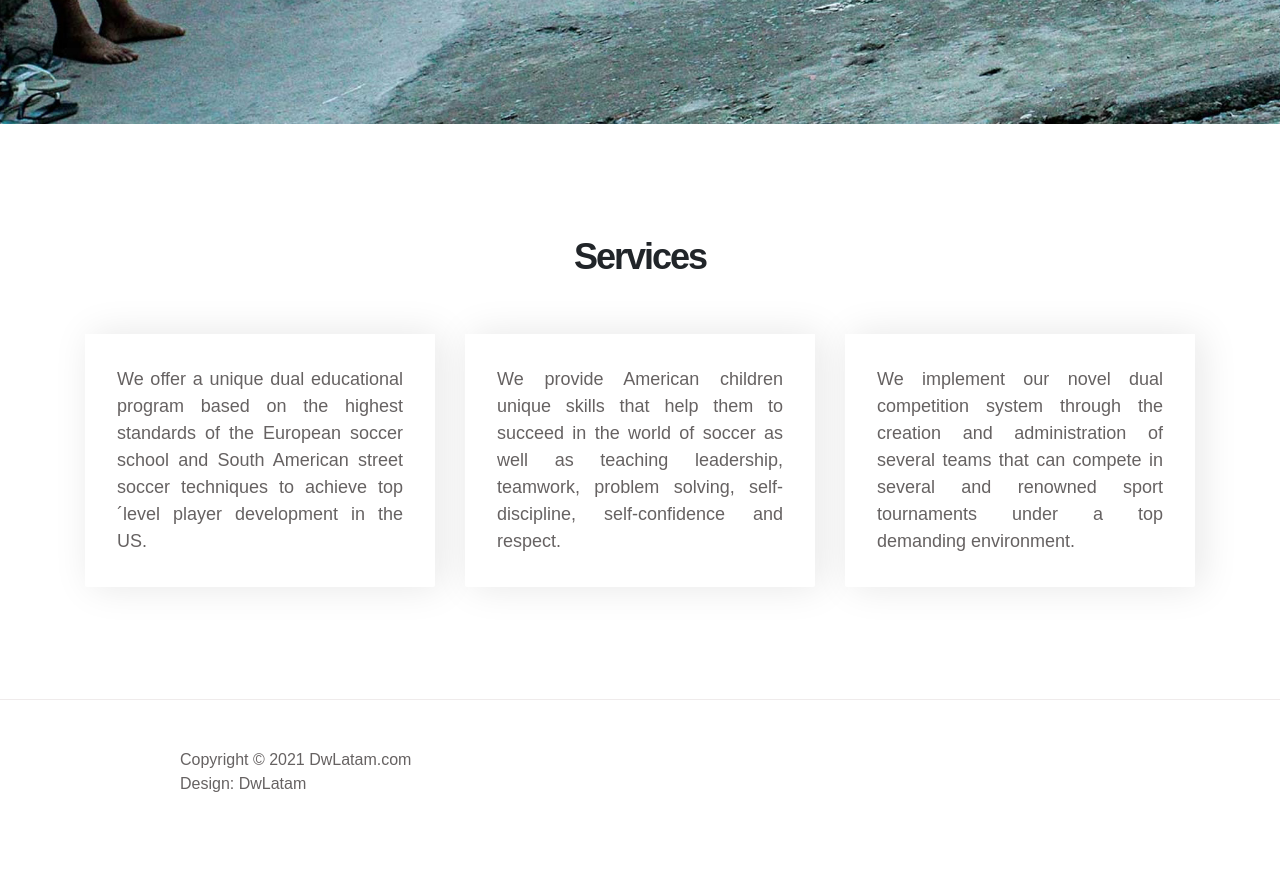
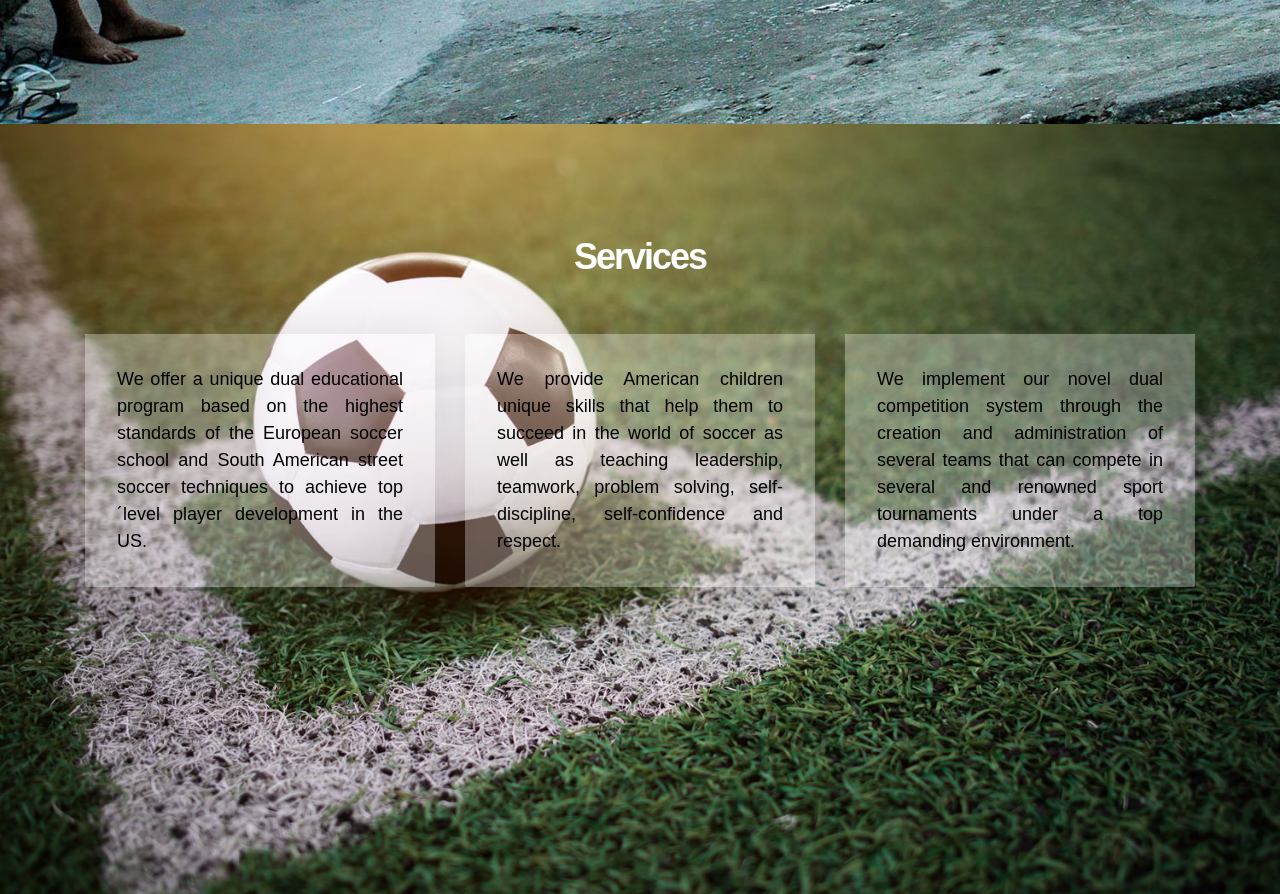
Before and after one commit to ManuHDev/centroitalomiamifc, a plain HTML site: page index.html in a window 1280 px wide. Shown: the part 2340-3234 px from the top of the page. Drawn offline with Linux system fonts and the light colour scheme; a web font is replaced by a local one.

Commit message:
4 ajustes David

```diff
--- a/css/tooplate-gymso-style.css
+++ b/css/tooplate-gymso-style.css
@@ -47,6 +47,7 @@ ICM INTERNATIONAL CORPORATE MANAGEMENT LLC
     --gray-color:           #909090;
     --link-color:           #404040;
     --p-color:              #666262;
+    --p2-color:             #000000;
 
     --base-font-family:     'Plain', sans-serif;
     --base-font-familyICM:  'AgencyFb';
@@ -143,7 +144,7 @@ ICM INTERNATIONAL CORPORATE MANAGEMENT LLC
   }
 
   p {
-    color: var(--p-color);
+    color: var(--p2-color);
     font-size: var(--p-font-size);
     font-weight: var(--font-weight-light);
     line-height: 1.5em;
@@ -422,9 +423,26 @@ ICM INTERNATIONAL CORPORATE MANAGEMENT LLC
      SERVICES
   -----------------------------------------*/
 
+  .services {
+
+  background-image: url('../images/img1.jpg');
+ /*background: var(--white-color);*/
+  background-size: cover;
+  background-position: top;
+  background-repeat: no-repeat;
+  vertical-align: middle;
+  min-height: 100vh;
+  position: relative;
+ /* font-color: var(--white-color);*/
+ }
+
+
   .services-info {
-    background: var(--white-color);
+    /*background: var(--white-color);*/
     /*background-image: url('../images/img16.jpg');*/
+    /*background-color: transparent;  */
+    background-color: rgba(255, 255, 255, .3);
+    /*opacity:.5;*/
     box-shadow: 6px 0 38px rgba(20,20,20,0.10);
     border-radius: 0 0 2px 2px;
     padding: 1rem 2rem;
--- a/index.html
+++ b/index.html
@@ -360,8 +360,8 @@ https://www.tooplate.com/view/2119-gymso-fitness
         <div class="container">
             <div class="row">
                 <div class="col-lg-12 col-12 text-center mb-5">
-                    <h2 data-aos="fade-up" data-aos-delay="200" class="engl">Services</h2>
-                    <h2 data-aos="fade-up" data-aos-delay="200" class="espa" style="display: none;">Servicios</h2>
+                    <h2 class="text-white engl" data-aos="fade-up" data-aos-delay="200" class="engl">Services</h2>
+                    <h2 class="text-white espa" data-aos="fade-up" data-aos-delay="200" class="espa" style="display: none;">Servicios</h2>
                  </div>
                 <div class="col-lg-4 col-md-6 col-12" data-aos="fade-up" data-aos-delay="400">
                     <div class="services-thumb">
```
Also changed, not shown: images/carrusel-10.jpg, images/carrusel-14.jpg, images/carrusel-17.jpg, images/carrusel-3.jpg, 5 other files.
